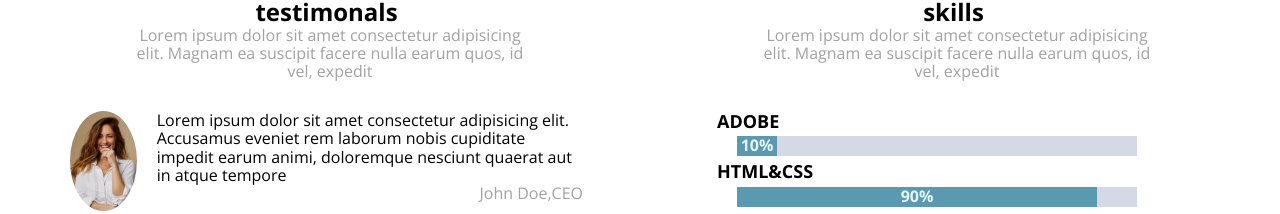
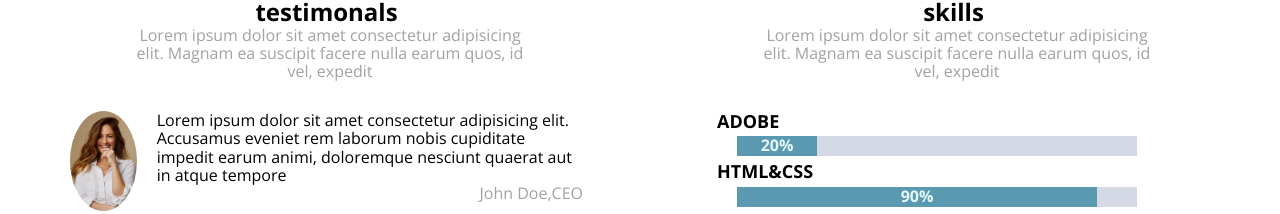
Before and after one commit to madleenshanwar/templete1-html-css, a plain HTML site: page index.html in a window 1280 px wide. Shown: the part 4390-4604 px from the top of the page. Drawn offline with nearby package versions, Linux system fonts and the light colour scheme.

Commit message:
Hi first project

```diff
--- a/css/index.css
+++ b/css/index.css
@@ -471,7 +471,7 @@ video{
 	font-weight: bold;
 }
 .skills-content .parent .child1{
-	width: 10%;
+	width: 20%;
 }
 .skills-content .parent .child2{
 	width: 90%;
--- a/index.html
+++ b/index.html
@@ -245,7 +245,7 @@
 				<div class="skills-content">
 					<p>adobe</p>
 					<div class="parent">
-						<div class="child1">10%</div>
+						<div class="child1">20%</div>
 					</div>
 					<p>html&css</p>
 					<div class="parent">
```
